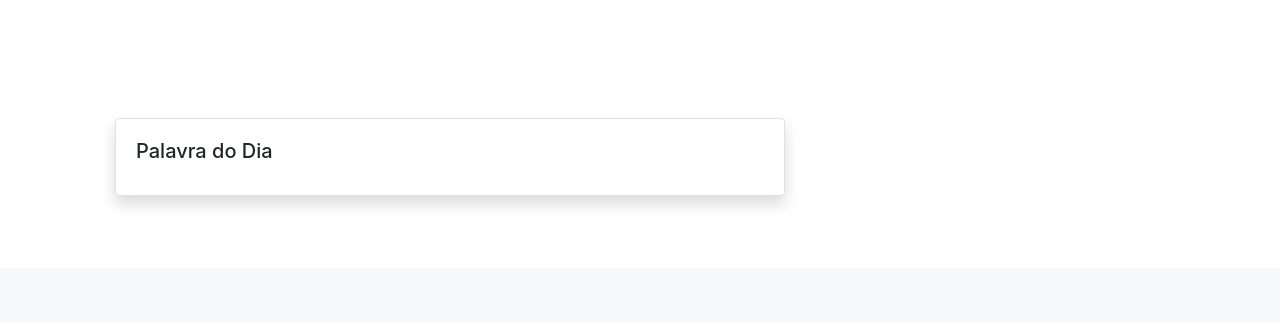
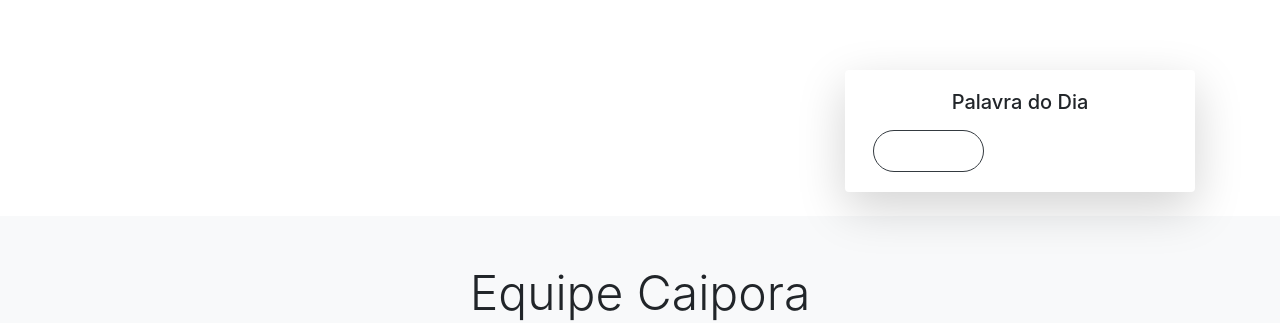
Before and after one commit to carlorique/projeto-dicio, an Angular app: page / in a window 1280 px wide. Shown: the part 474-797 px from the top of the page. Built offline with nearby package versions, Linux system fonts and the light colour scheme; no server answers.

Commit message:
Update dia.component.html

```diff
--- a/src/app/components/dia/dia.component.html
+++ b/src/app/components/dia/dia.component.html
@@ -1,19 +1,20 @@
-<div class="container mt-5 p-5">
-  <div class="row">
-      <!-- Coluna da esquerda -->
-
+<div class="container mt-5">
+    <div class="row justify-content-end">
+      <!-- Coluna da direita -->
+      <div class="col-md-4">
         <!-- Card "Palavra do dia" -->
-      <div class="row">
-          <div class="col-md-8">
         <div class="mb-4">
-                  <div class="card bg-white border border-gray-200 rounded-lg shadow hover:bg-gray-100 dark:bg-gray-800 dark:border-gray-700 dark:hover:bg-gray-700">
+          <div class="card bg-white border-0 rounded-lg shadow-lg">
             <div class="card-body">
-                          <h5 class="card-title">Palavra do Dia</h5>
-                          <p class="card-text">{{ wordOfTheDay }}</p>
+              <h5 class="card-title text-center">Palavra do Dia</h5>
+              <p class="card-text text-center">{{ wordOfTheDay }}</p>
+              <button type="button" class="btn btn-outline-dark bg-gray-900 text-white px-4 py-2 rounded-pill hover:bg-gray-800 transition duration-300 flex items-center justify-center ml-2" (click)="speakFirstWord()">
+                <i class="bi bi-volume-up"></i>
+                Ouvir
+              </button>
             </div>
           </div>
         </div>
       </div>
     </div>
   </div>
-</div>
```
Lines whose indentation alone changed are shown as unchanged.
